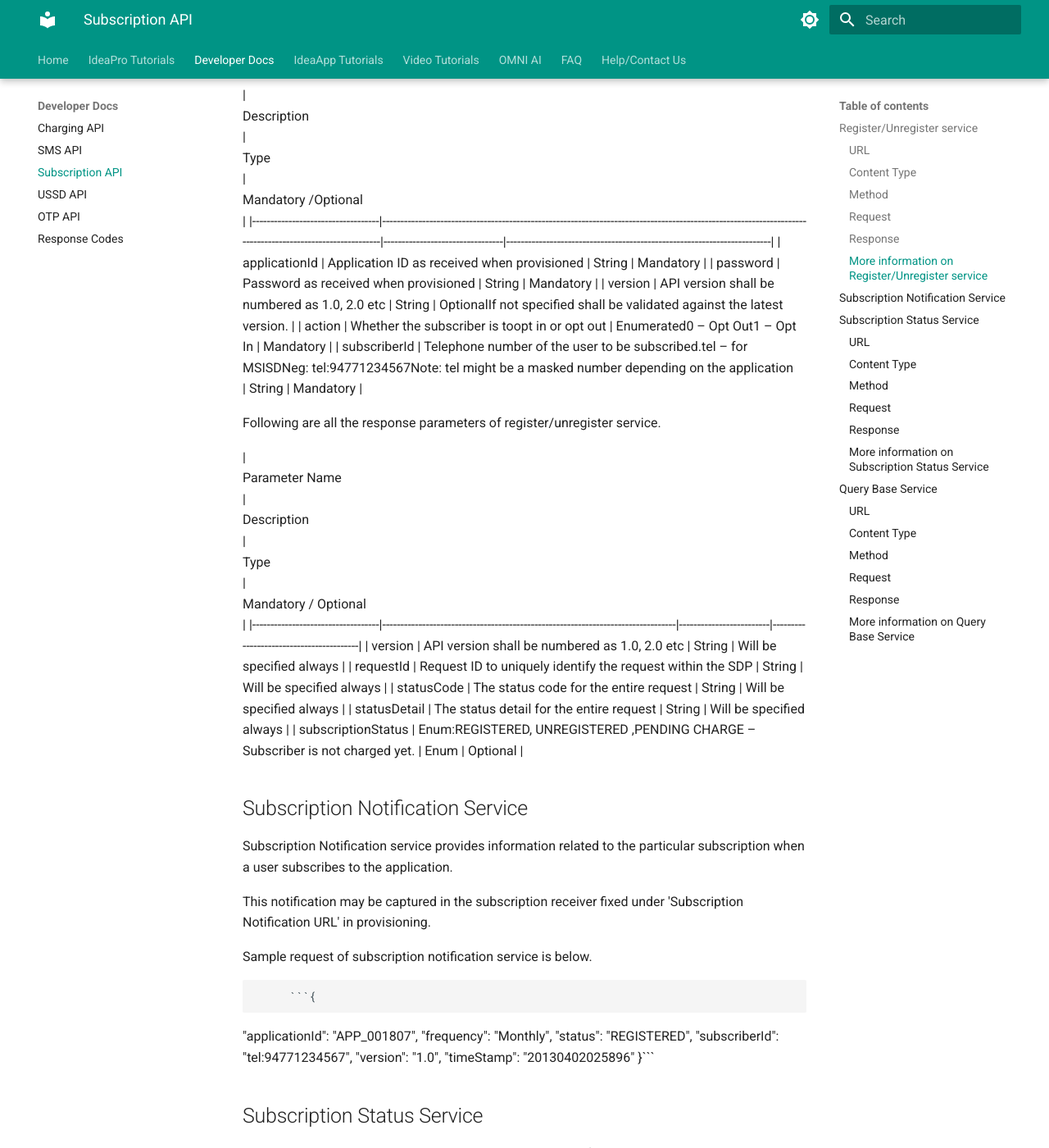
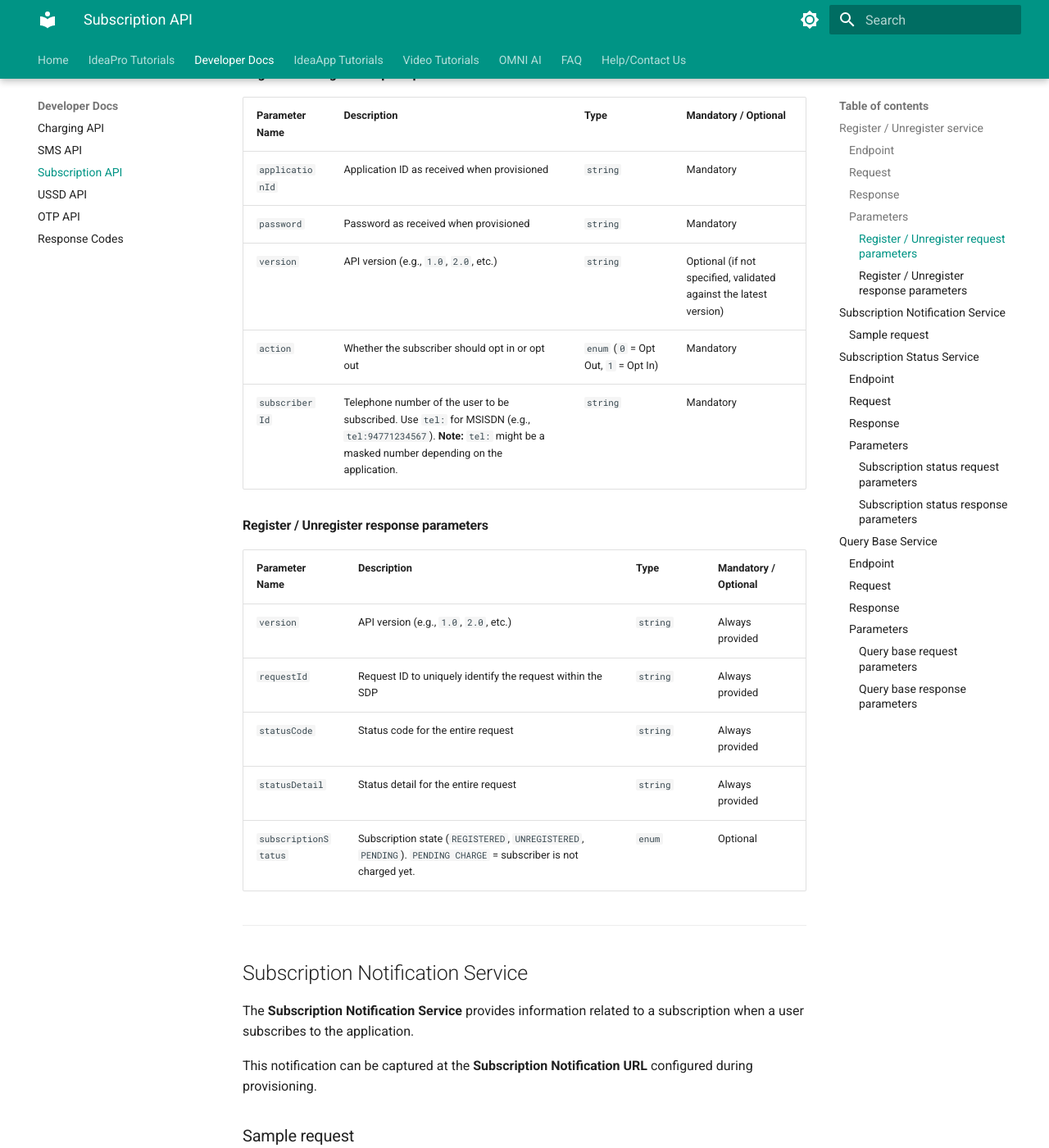
Before and after one commit to ideabizmart/Docs-Ideamart-v2, an MkDocs documentation site: the page built from docs/developer-docs/subscription-api.md, in a window 1280 px wide and 1400 px high, scrolled down 1816 px. Shown: the whole window at 82% size. Built offline with MkDocs 1.6.1 and Material for MkDocs 9.7.7, drawn with Linux system fonts in a browser that asks for light colours; some of the changed text lies outside the part shown.

Commit message:
Update subscription-api.md

````diff
--- a/docs/developer-docs/subscription-api.md
+++ b/docs/developer-docs/subscription-api.md
@@ -1,292 +1,233 @@
 # Subscription API
 
-Subscription API allows to keep end users bound to the service and maintain other functionalities accordingly.
+The **Subscription API** allows you to keep end users bound to the service and maintain related functionality.
 
-This API maintains the subscription, the consent of user being registered to the application.
+This API manages:
+- Subscription lifecycle
+- End-user consent for application registration
 
-In this documentation, the following services offered by the APIs are included.
+The following services are covered in this documentation:
 
-1.  Regiseter/Unregister service
-2.  Subscription notification
-3.  Subscription status service
-4.  Query base service
+1. Register / Unregister service
+2. Subscription notification
+3. Subscription status service
+4. Query base service
 
-## Register/Unregister service
+---
 
-This service allows the registration or unregistration to be performed. It is a must to use this service based on end user consent, or in the case of failure to adhere may cause in application suspension.
+## Register / Unregister service
 
-#### URL
+This service allows registration (opt-in) or unregistration (opt-out). You **must** use this service based on end-user consent. Failure to adhere may cause application suspension.
 
+### Endpoint
 
-		 `https://api.ideamart.io/subscription/send`
-
-#### Content Type
-
-
-		 `application/json`
-
-#### Method
-
-
-		 `POST`
+- **URL:** `https://api.ideamart.io/subscription/send`
+- **Content-Type:** `application/json`
+- **Method:** `POST`
 
 ### Request
 
-Sample request of register service is below.
+Sample request (register):
 
-
-		 ```{
+```json
+{
   "applicationId": "APP_001807",
   "password": "cf2b9e361c13bc54b86d3c8180b0fd242",
   "version": "1.0",
   "action": "1",
   "subscriberId": "tel:***************"
-}```
+}
+```
 
-Sample request of unregister service is below.
+Sample request (unregister):
 
-
-		 ```{
+```json
+{
   "applicationId": "APP_001807",
   "password": "cf2b9e361c13bc54b86d3c8180b0fd242",
   "version": "1.0",
   "action": "0",
   "subscriberId": "tel:94771234567"
-}```
+}
+```
 
 ### Response
 
-Sample response of register service is below.
+Sample response (register):
 
-
-		 ```{
+```json
+{
   "version": "1.0",
   "requestId": "1374746416574",
   "statusCode": "S1000",
   "statusDetail": "SUCCESS",
   "subscriptionStatus": "REGISTERED"
-}```
+}
+```
 
-Sample response of unregister service is below.
+Sample response (unregister):
 
-
-		 ```{
+```json
+{
   "version": "1.0",
   "requestId": "1374746416574",
   "statusCode": "S1000",
   "statusDetail": "SUCCESS",
   "subscriptionStatus": "UNREGISTERED"
-}```
+}
+```
 
-### More information on Register/Unregister service
+### Parameters
 
-Following are all the request parameters of the register/unregister service.
+#### Register / Unregister request parameters
 
-|
-Parameter Name
-|
-Description
-|
-Type
-|
-Mandatory /Optional
-|
-|-----------------------------------|-----------------------------------------------------------------------------------------------------------------------------------------------------------|---------------------------------|-------------------------------------------------------------------------|
-| applicationId | Application ID as received when provisioned | String | Mandatory |
-| password | Password as received when provisioned | String | Mandatory |
-| version | API version shall be numbered as 1.0, 2.0 etc | String | OptionalIf not specified shall be validated against the latest version. |
-| action | Whether the subscriber is toopt in or opt out | Enumerated0 – Opt Out1 – Opt In | Mandatory |
-| subscriberId | Telephone number of the user to be subscribed.tel – for MSISDNeg: tel:94771234567Note: tel might be a masked number depending on the application
-| String | Mandatory |
+| Parameter Name | Description | Type | Mandatory / Optional |
+|---|---|---|---|
+| `applicationId` | Application ID as received when provisioned | `string` | Mandatory |
+| `password` | Password as received when provisioned | `string` | Mandatory |
+| `version` | API version (e.g., `1.0`, `2.0`, etc.) | `string` | Optional (if not specified, validated against the latest version) |
+| `action` | Whether the subscriber should opt in or opt out | `enum` (`0` = Opt Out, `1` = Opt In) | Mandatory |
+| `subscriberId` | Telephone number of the user to be subscribed. Use `tel:` for MSISDN (e.g., `tel:94771234567`). **Note:** `tel:` might be a masked number depending on the application. | `string` | Mandatory |
 
-Following are all the response parameters of register/unregister service.
+#### Register / Unregister response parameters
 
-|
-Parameter Name
-|
-Description
-|
-Type
-|
-Mandatory / Optional
-|
-|-----------------------------------|---------------------------------------------------------------------------------|-------------------------|-----------------------------------------|
-| version | API version shall be numbered as 1.0, 2.0 etc | String | Will be specified always |
-| requestId | Request ID to uniquely identify the request within the SDP | String | Will be specified always |
-| statusCode | The status code for the entire request | String | Will be specified always |
-| statusDetail | The status detail for the entire request | String | Will be specified always |
-| subscriptionStatus | Enum:REGISTERED, UNREGISTERED ,PENDING CHARGE – Subscriber is not charged yet. | Enum | Optional |
+| Parameter Name | Description | Type | Mandatory / Optional |
+|---|---|---|---|
+| `version` | API version (e.g., `1.0`, `2.0`, etc.) | `string` | Always provided |
+| `requestId` | Request ID to uniquely identify the request within the SDP | `string` | Always provided |
+| `statusCode` | Status code for the entire request | `string` | Always provided |
+| `statusDetail` | Status detail for the entire request | `string` | Always provided |
+| `subscriptionStatus` | Subscription state (`REGISTERED`, `UNREGISTERED`, `PENDING`). `PENDING CHARGE` = subscriber is not charged yet. | `enum` | Optional |
+
+---
 
 ## Subscription Notification Service
 
-Subscription Notification service provides information related to the particular subscription when a user subscribes to the application.
+The **Subscription Notification Service** provides information related to a subscription when a user subscribes to the application.
 
-This notification may be captured in the subscription receiver fixed under 'Subscription Notification URL' in provisioning.
+This notification can be captured at the **Subscription Notification URL** configured during provisioning.
 
-Sample request of subscription notification service is below.
+### Sample request
 
-
-		 ```{
+```json
+{
   "applicationId": "APP_001807",
   "frequency": "Monthly",
   "status": "REGISTERED",
   "subscriberId": "tel:94771234567",
   "version": "1.0",
   "timeStamp": "20130402025896"
-}```
+}
+```
+
+---
 
 ## Subscription Status Service
 
 This service can be used to check the subscription status of a given MSISDN.
 
-#### URL
+### Endpoint
 
-
-		 `https://api.ideamart.io/subscription/getStatus`
-
-#### Content Type
-
-
-		 `application/json`
-
-#### Method
-
-
-		 `POST`
+- **URL:** `https://api.ideamart.io/subscription/getStatus`
+- **Content-Type:** `application/json`
+- **Method:** `POST`
 
 ### Request
 
-Sample request of subscription status service is below.
+Sample request:
 
-
-		 ```{
+```json
+{
   "applicationId": "APP_001807",
   "password": "cf2b9e361c13bc54b86d3c8180b0fd242",
-  "subscriberId": "te:94771234567"
-}```
+  "subscriberId": "tel:94771234567"
+}
+```
+
+> Note: Your original text had `te:94771234567`. This is likely a typo; the standard format is `tel:`.
 
 ### Response
 
-Sample repsonse of subscription status service is below.
+Sample response:
 
-
-		 ```{
+```json
+{
   "version": "1.0",
   "subscriptionStatus": "REGISTERED",
   "statusCode": "S1000",
   "statusDetail": "SUCCESS"
-}```
+}
+```
 
-### More information on Subscription Status Service
+### Parameters
 
-Following are the request parameters of subscriptoin status service.
+#### Subscription status request parameters
 
-|
-Parameter Name
-|
-Description
-|
-Type
-|
-Mandatory / Optional
-|
-|-----------------------------------|---------------------------------------------------------------------------------------------------------------------------|-------------------------|-----------------------------------------|
-| applicationId | Application ID as received when provisioned. | string | Mandatory |
-| password | Password as received when provisioned. | string | Mandatory |
-| subscriberId | Address of the subscriberEg: tel:94771234567Note:
-might be a masked number depending on the application
-| string | Mandatory |
+| Parameter Name | Description | Type | Mandatory / Optional |
+|---|---|---|---|
+| `applicationId` | Application ID as received when provisioned | `string` | Mandatory |
+| `password` | Password as received when provisioned | `string` | Mandatory |
+| `subscriberId` | Address of the subscriber (e.g., `tel:94771234567`). **Note:** might be a masked number depending on the application. | `string` | Mandatory |
 
-Following are the response parameters of subscription status service.
+#### Subscription status response parameters
 
-|
-Parameter Name
-|
-Description
-|
-Type
-|
-Mandatory / Optional
-|
-|-----------------------------------|-------------------------------------------------------------|-------------------------|-----------------------------------------|
-| version | API version shall be numbered as 1.0, 2.0 etc | String | Mandatory |
-| subscriptionStatus |
-REGISTERED /UNREGISTERED/PENDING /CHARGE
-| String | Optional |
-| statusCode | The error code for the entire request | String | Mandatory |
-| statusDetail | The error detail for the entire request | String | Mandatory |
+| Parameter Name | Description | Type | Mandatory / Optional |
+|---|---|---|---|
+| `version` | API version (e.g., `1.0`, `2.0`, etc.) | `string` | Mandatory |
+| `subscriptionStatus` | `REGISTERED` / `UNREGISTERED` / `PENDING` / `CHARGE` | `string` | Optional |
+| `statusCode` | Status/error code for the entire request | `string` | Mandatory |
+| `statusDetail` | Status/error detail for the entire request | `string` | Mandatory |
+
+---
 
 ## Query Base Service
 
 This service provides the number of subscribers registered to a given application.
 
-#### URL
+### Endpoint
 
-
-		 `https://api.ideamart.io/subscription/query-base`
-
-#### Content Type
-
-
-		 `application/json`
-
-#### Method
-
-
-		 `POST`
+- **URL:** `https://api.ideamart.io/subscription/query-base`
+- **Content-Type:** `application/json`
+- **Method:** `POST`
 
 ### Request
 
-Sample request of Query base service is below.
+Sample request:
 
-
-		 ```{
+```json
+{
   "applicationId": "APP_001807",
   "password": "cf2b9e361c13bc54b86d3c8180b0fd242"
-}```
+}
+```
 
 ### Response
 
-Sample response of Query base service is below.
+Sample response:
 
-
-		 ```{
+```json
+{
   "version": "1.0",
   "baseSize": "10",
   "statusCode": "S1000",
   "statusDetail": "SUCCESS"
-}```
+}
+```
 
-### More information on Query Base Service
+### Parameters
 
-Following are the request parameters of query base service.
+#### Query base request parameters
 
-|
-Parameter Name
-|
-Description
-|
-Type
-|
-Mandatory / Optional
-|
-|-----------------------------------|---------------------------------------------|-------------------------|-----------------------------------------|
-| applicationId | Application ID as received when provisioned | string | Mandatory |
-| password | Password as received when provisioned | string | Mandatory |
+| Parameter Name | Description | Type | Mandatory / Optional |
+|---|---|---|---|
+| `applicationId` | Application ID as received when provisioned | `string` | Mandatory |
+| `password` | Password as received when provisioned | `string` | Mandatory |
 
-Following are the response parameters of query base service.
+#### Query base response parameters
 
-|
-Parameter Name
-|
-Description
-|
-Type
-|
-Mandatory / Optional
-|
-|-----------------------------------|-----------------------------------------------|-------------------------|-----------------------------------------|
-| version | API version shall be numbered as 1.0, 2.0 etc | String | Mandatory |
-| baseSize | The current subscribers base size | String | Optional |
-| statusCode | The status code for the entire request | String | Mandatory |
-| statusDetail | The status detail for the entire request | String | Mandatory |
+| Parameter Name | Description | Type | Mandatory / Optional |
+|---|---|---|---|
+| `version` | API version (e.g., `1.0`, `2.0`, etc.) | `string` | Mandatory |
+| `baseSize` | Current subscriber base size | `string` | Optional |
+| `statusCode` | Status code for the entire request | `string` | Mandatory |
+| `statusDetail` | Status detail for the entire request | `string` | Mandatory |
````
